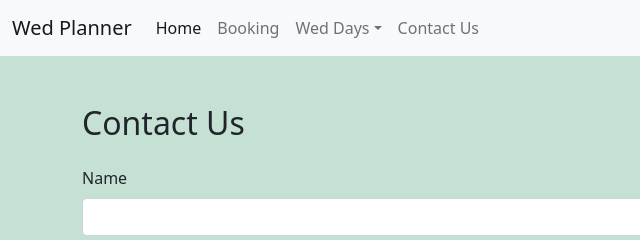
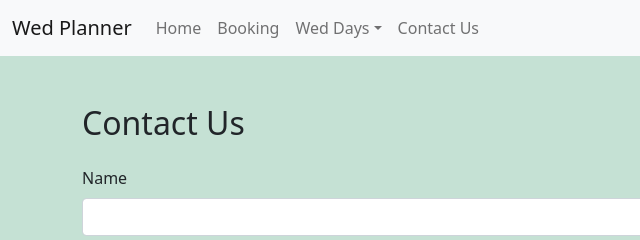
Before and after one commit to fadii92/Marquee-Test, a plain HTML site: page contact.html in a window 1280 px wide. Shown: the top 240 px of the page, 0-640 px from the left. Drawn offline with nearby package versions, Linux system fonts and the light colour scheme.

Commit message:
Update contact.html

```diff
--- a/contact.html
+++ b/contact.html
@@ -26,7 +26,7 @@
         <div class="collapse navbar-collapse" id="navbarSupportedContent">
           <ul class="navbar-nav me-auto mb-2 mb-lg-0">
             <li class="nav-item">
-              <a class="nav-link active" aria-current="page" href="/PlannersTime/index.html">Home</a>
+              <a class="nav-link" aria-current="page" href="/PlannersTime/index.html">Home</a>
             </li>
             <li class="nav-item">
               <a class="nav-link" href="/PlannersTime/booking.html">Booking</a>
```
